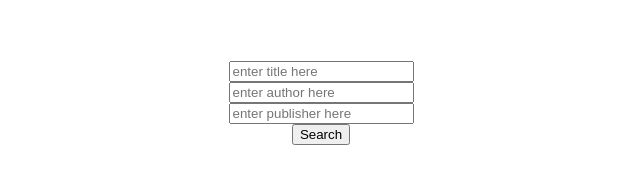
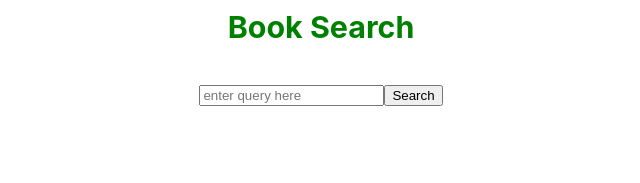
Before and after one commit to sblackstealth/googleBooksSearch, a React (Create React App) app in the folder frontend/: page / in a window 1280 px wide. Shown: the part 511-694 px from the top of the page, without its empty margins (319-959 px from the left). Built offline with nearby package versions, Linux system fonts and the light colour scheme.

Commit message:
added component structure to make code cleaner

```diff
--- a/frontend/src/App.js
+++ b/frontend/src/App.js
@@ -1,166 +1,52 @@
 import React, { Component } from 'react';
-import axios from 'axios';
 import './App.css';
+import SearchForm from './components/searchForm';
+import BookList from './components/bookList';
+
+
 
 class App extends Component {
   constructor() {
     super()
     this.state = {
-      titleQuery: '',
-      authorQuery: '',
-      publisherQuery: '',
-      urlBase: 'https://www.googleapis.com/books/v1/volumes?q=',
+      searchQuery: '',
       bookArray: [],
     }
   }
-  handleInput = (event) => {
+  // updating state at parent level
+  handleChange = (bookArray) => {
     this.setState({
-      [event.target.className]: event.target.value
+      bookArray
     });
 
   };
-  makeQuery = () => {
-    if (this.state.titleQuery.value && this.state.authorQuery.value && this.state.publisherQuery.value) {
-      axios.get(`${this.state.urlBase}intitle:${this.state.titleQuery}+inauthor:${this.state.authorQuery}+inpublisher:${this.state.publisherQuery}&maxResults=40`)
-        .then(res => {
-          this.setState({
-            bookArray: res.data.items
-          })
-
-        })
-
-
+  // calling function to populate list with response from api
+  fillBookList=()=>{
+    if ([this.state.bookArray]){
+      console.log('bookarray:',this.state.bookArray)
     }
-    else if (this.state.titleQuery && this.state.authorQuery) {
-      axios.get(`${this.state.urlBase}intitle:${this.state.titleQuery}+inauthor:${this.state.authorQuery}&maxResults=40`)
-        .then(res => {
-          if (res.data.items !== undefined) {
-            this.setState({
-              bookArray: res.data.items
-            })
-          } else {
-            window.alert("no results found")
-          }
-          console.log("data", res.data)
-          console.log("bookArray:", this.state.bookArray)
-        })
-    } else if (this.state.titleQuery && this.state.publisherQuery) {
-      axios.get(`${this.state.urlBase}intitle:${this.state.titleQuery}+inpublisher:${this.state.publisherQuery}&maxResults=40`)
-        .then(res => {
-          if (res.data.items !== undefined) {
-            this.setState({
-              bookArray: res.data.items
-            })
-          } else {
-            window.alert("no results found")
-          }
-          console.log("data", res.data)
-          console.log("bookArray:", this.state.bookArray)
-        })
-    } else if (this.state.authorQuery && this.state.publisherQuery) {
-      axios.get(`${this.state.urlBase}inauthor:${this.state.authorQuery}+inpublisher:${this.state.publisherQuery}&maxResults=40`)
-        .then(res => {
-          if (res.data.items !== undefined) {
-            this.setState({
-              bookArray: res.data.items
-            })
-          } else {
-            window.alert("no results found")
-          }
-          console.log("data", res.data)
-          console.log("bookArray:", this.state.bookArray)
-        })
-    } else if (this.state.titleQuery) {
-      axios.get(`${this.state.urlBase}intitle:${this.state.titleQuery}&maxResults=40`)
-        .then(res => {
-          if (res.data.items !== undefined) {
-            this.setState({
-              bookArray: res.data.items
-            })
-          } else {
-            window.alert("no results found")
-          }
-          console.log("data", res.data)
-          console.log("bookArray:", this.state.bookArray)
-        })
-    } else if (this.state.authorQuery) {
-      axios.get(`${this.state.urlBase}inauthor:${this.state.authorQuery}&maxResults=40`)
-        .then(res => {
-          if (res.data.items !== undefined) {
-            this.setState({
-              bookArray: res.data.items
-            })
-          } else {
-            window.alert("no results found")
-          }
-          console.log("data", res.data)
-          console.log("bookArray:", this.state.bookArray)
-        })
-    } else if (this.state.publisherQuery) {
-      axios.get(`${this.state.urlBase}inpublisher:${this.state.publisherQuery}&maxResults=40`)
-        .then(res => {
-          if (res.data.items !== undefined) {
-            this.setState({
-              bookArray: res.data.items
-            })
-          } else {
-            window.alert("no results found")
-          }
-          console.log("data", res.data)
-          console.log("bookArray:", this.state.bookArray)
-        })
-    } else {
-      window.alert('Please type a search query')
-
-    }
-    this.setState({
-      titleQuery: '',
-      authorQuery: '',
-      publisherQuery: '',
-    })
-
-
-
   }
 
 
-  renderTitleOptions = () => {
-
-
-    return this.state.bookArray.map(book => {
-      return (
-        <li className='listItem'>
-          <img className='listItemImage' alt="not available" src={book.volumeInfo.imageLinks.thumbnail} />
-          title: {book.volumeInfo.title}  <br />
-          author: {book.volumeInfo.authors}  <br />
-          publisher: {book.volumeInfo.publisher} <br />
-          <a className="itemLink" href={book.volumeInfo.infoLink}>additional info </a> <br />
-        </li>)
-
-    })
-
-
-  }
-
   render() {
-    console.log("State:", this.state)
+    console.log("appState:", this.state)
     return (
       <div className="App">
         <header className="App-header">
           <div><img className="googleLogo" alt='not available' src="http://www.francescomptonlibrary.com/uploads/5/2/1/5/52157523/7851018.jpg?257" />
             <h3>Book Search</h3></div>
+
           <div>
-            <ul id='bookL' className='bookList'>
-              {this.renderTitleOptions()}
-            </ul>
+
+            <BookList bookArray={this.state.bookArray}/>
+
+
           </div>
-          <input placeholder="enter title here" value={this.state.titleQuery} className="titleQuery" onChange={this.handleInput}></input>
-          <input placeholder="enter author here" value={this.state.authorQuery} className="authorQuery" onChange={this.handleInput}></input>
-          <input placeholder="enter publisher here" value={this.state.publisherQuery} className="publisherQuery" onChange={this.handleInput}></input>
-          <button onClick={this.makeQuery}>Search</button>
-        </header>
+          <SearchForm handleChange={this.handleChange}/>
+          </header>
+      </div>
 
-      </div>
+
     );
   }
 }
--- /dev/null
+++ b/frontend/src/components/bookList.js
@@ -0,0 +1,41 @@
+import React, { Component } from 'react';
+// class BookList extends Component {
+//     constructor(props) {
+//         super(props)
+//         this.state={
+//             bookList:props.bookArray
+//         }
+//         console.log("1booklist from booklist component:", this.state.bookList)
+//         debugger
+//     }
+    //takes the info from the api response and generates list with books
+    const BookList = (props) => {
+        // console.log("booklist from booklist component:", this.state.bookList)
+        return props.bookArray.map(book => {
+                return (
+                <li className='listItem'>
+                  <img className='listItemImage' alt="not available" src={book.volumeInfo.imageLinks.thumbnail} />
+                  title: {book.volumeInfo.title}  <br />
+                  author: {book.volumeInfo.authors}  <br />
+                  publisher: {book.volumeInfo.publisher} <br />
+                  <a className="itemLink" href={book.volumeInfo.infoLink}>additional info </a> <br />
+                </li>)
+
+            })
+
+
+        }
+
+
+
+
+//  render() {
+//     return <div>
+//     <ul id='bookL' className='bookList'>
+//     {this.renderBook()}
+//     </ul>
+//   </div>
+// }
+// }
+
+export default BookList;
--- /dev/null
+++ b/frontend/src/components/searchForm.js
@@ -0,0 +1,66 @@
+import React, { Component } from 'react';
+import axios from 'axios';
+import { Redirect } from "react-router-dom";
+import BookList from './bookList';
+
+
+class SearchForm extends Component {
+    constructor(props) {
+        super(props)
+        this.state={
+            searchQuery:'',
+            bookList:[]
+        }
+
+      }
+    //   updating search query as user types
+
+    handleInput = (event) => {
+        this.setState({
+          searchQuery: event.target.value
+        });
+      };
+
+//    generating axios call to api based on user input
+      makeQuery = (e) => {
+
+        console.log('searchFormQuery:',this.state.searchQuery)
+        if (this.state.searchQuery) {
+            axios({
+                baseURL:`https://www.googleapis.com/books/v1/volumes?q=${this.state.searchQuery}&maxresult=40`,
+                method: "GET"
+                }
+                )
+            .then(res => {
+                console.log(res)
+                if (res.data.items !== undefined) {
+                this.props.handleChange(res.data.items)
+                } else {
+                window.alert("no results found")
+                }
+                console.log("dataFromSf", res.data)
+                console.log("booklistFromSf:", this.state.bookList)
+            })
+
+        } else {
+        window.alert('Please type a search query')
+
+        }
+
+    }
+
+render() {
+
+    console.log("searchFormState:", this.state)
+    return (
+            <div>
+
+          <input placeholder="enter query here" value={this.state.searchQuery} className="SearchQuery" onChange={this.handleInput}></input>
+          <button onClick={this.makeQuery}>Search</button>
+
+      </div>
+    );
+  }
+}
+
+export default SearchForm;
```
Also changed, not shown: frontend/src/components/book.js (added, +33 -0 lines), frontend/src/components/urlBuilder.js (added, +41 -0 lines), 2 other files (tests, documents, lock files or other folders).
